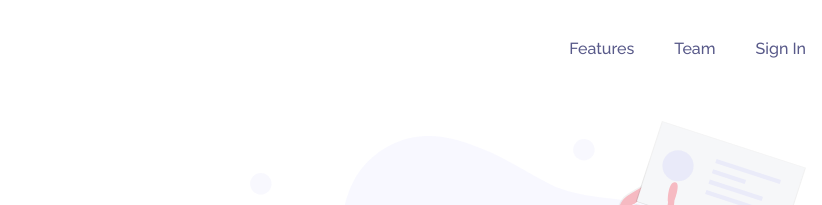
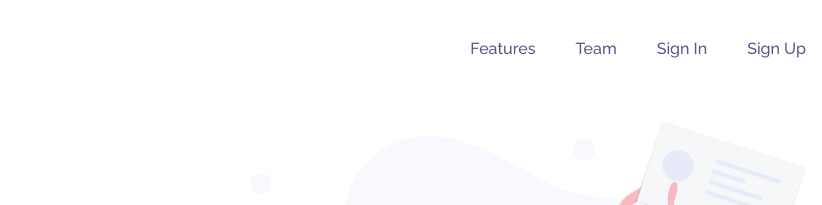
Before and after one commit to ceenobi/fylo25, a plain HTML site: page index.html in a window 1280 px wide. Shown: the top 205 px of the page, 458-1280 px from the left. Drawn offline with nearby package versions, Linux system fonts and the light colour scheme; files whose address does not match are found by name.

Commit message:
added signup link to nav

```diff
--- a/index.html
+++ b/index.html
@@ -41,6 +41,7 @@
         <a href="#"> Features</a>
         <a href="#"> Team</a>
         <a href="#"> Sign In</a>
+        <a href="#"> Sign Up</a>
       </div>
     </nav>
 
```
